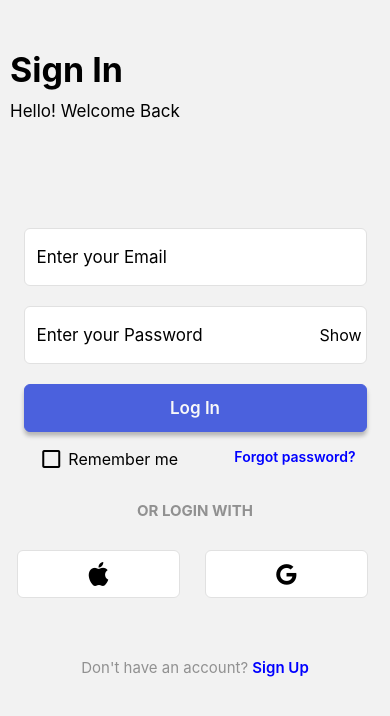
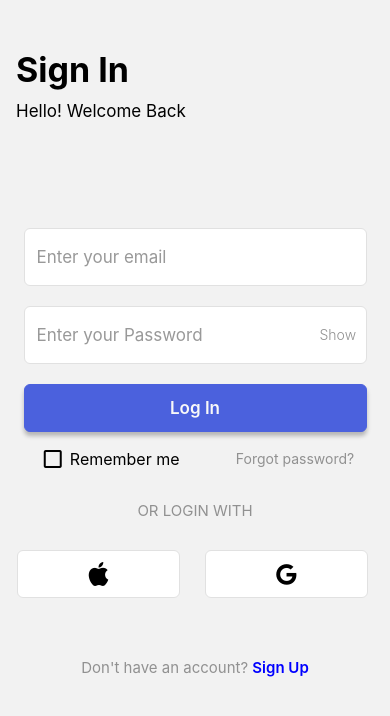
Before and after one commit to huylys12/smart-lighting-control-system, a React Native app in the folder client/: screen /LogIn in a window 390 px wide. Shown: the top 716 px of the page. Built offline with nearby package versions, Linux system fonts and the light colour scheme.

Commit message:
Add files via upload

```diff
--- a/client/src/screens/authentication/LogInScreen.js
+++ b/client/src/screens/authentication/LogInScreen.js
@@ -9,29 +9,97 @@ export default function LogInScreen({navigation}) {
   const toggleShowPassword = () => {
     setShowPassword(!showPassword);
   };
+  const [isFocusedEmail, setIsFocusedEmail] = useState(false);
+  const [isFocusedPassword, setisFocusedPassword] = useState(false);
+  const [isValidEmail, setIsValidEmail] = useState(true);
+  const [isValidPassword, setIsValidPassword] = useState(true);
+  const [password, setPassword] = useState('');
+  const [showNotification, setShowNotification] = useState(false);
 
 
+  const handleFocusEmail = () => setIsFocusedEmail(true);
+  const handleBlurEmail = () => setIsFocusedEmail(false);
 
+  const handleFocusPassword = () => setisFocusedPassword(true);
+  const handleBlurPassword = () => setisFocusedPassword(false);
 
+  const checkEmailValidity = (email) => {
+    setIsValidEmail(email.includes('@'));
+    if (email.indexOf('@') === -1) {
+      setIsValidEmail(false);
+    } else {
+      setIsValidEmail(true);
+    }
+  };
+  const checkPasswordValidity = (password) => {
+    setIsValidPassword(password.length >= 8);
+    if (password.length >= 8) {
+      setShowNotification(false);
+    } else {
+      setShowNotification(true);
+    }
+  };
   return (
     <View style={styles.container}>
       <Text style={styles.signUpText}>Sign In</Text>
       <Text style={styles.welcomeText}>Hello! Welcome Back</Text>
 
 
-      <View style={styles.inputBox}>
-        <TextInput placeholder="Enter your Email" style={styles.input}/>
+      <View style={[styles.inputBox,!isValidEmail && styles.invalidInput]}>
+    {isFocusedEmail && <Text style={styles.title}>Email Address</Text>}
+    <TextInput
+      placeholder="Enter your email"
+      style={[
+        styles.input
+      ]}
+      onFocus={handleFocusEmail}
+      onBlur={handleBlurEmail}
+      placeholderTextColor={isFocusedEmail ? 'transparent' : '#999999'}
+      onChangeText={checkEmailValidity}
+    />
+
+  </View>
+  {!isValidEmail && (
+      <View style={styles.notificationBox}>
+        <Text style={styles.notificationText}>
+          Email address must include @ symbol.
+        </Text>
+
       </View>
-
-      <View style={styles.inputBox}>
-        <TextInput placeholder="Enter your Password" secureTextEntry={!showPassword} style={styles.input}/>
+    )}
+      <View style={[styles.inputBox,!isValidPassword && { borderColor: 'red' }]}>
+      {isFocusedPassword && <Text style={styles.title}>Password</Text>}
+        <TextInput placeholder="Enter your Password"
+        secureTextEntry={!showPassword} style={styles.input}
+        onFocus={handleFocusPassword}
+          onBlur={handleBlurPassword}
+          placeholderTextColor={isFocusedPassword ? 'transparent' : '#999999'}
+          onChangeText={(text) => {
+            setPassword(text);
+            checkPasswordValidity(text);
+          }}
+        />
         <TouchableOpacity style={styles.showButton} onPress={toggleShowPassword}>
           <Text style={styles.showButtonText}>{showPassword ? 'Hide' : 'Show'}</Text>
         </TouchableOpacity>
       </View>
+      {showNotification && (
+      <View style={styles.notificationBox}>
+        <Text style={styles.notificationText}>
+          Password must be at least 8 characters long.
+        </Text>
+        <TouchableOpacity
+          style={styles.notificationButton}
+          onPress={() => setShowNotification(false)}
+        >
 
-      <TouchableOpacity style={styles.signUpButton} >
-        <Text style={styles.signUpButtonText} >Log In</Text>
+        </TouchableOpacity>
+      </View>
+    )}
+      <TouchableOpacity style={styles.signUpButton} onPress={() => { if (isValidEmail && isValidPassword) {
+      navigation.navigate('SignUp');
+    }}}>
+        <Text style={styles.signUpButtonText}>Log In</Text>
       </TouchableOpacity>
       <View style={styles.rememberMeContainer}>
       <CheckBox
@@ -74,10 +142,30 @@ const styles = StyleSheet.create({
     justifyContent: 'center',
 
   },
+  notificationBox: {
+
+    borderColor: '#FF4D4D',
+    borderRadius: 5,
+    flexDirection: 'row',
+    alignItems: 'center',
+    justifyContent: 'center',
+    paddingHorizontal: 10,
+    paddingVertical: 5,
+    marginTop: 15,
+  },
+  notificationText: {
+    color: '#FF4D4D',
+    fontSize: 14,
+    fontWeight: 'bold',
+  },
+  notificationButton: {
+    display: 'none',
+  },
+
   signUpText: {
     position: 'absolute',
     top: 50,
-    left: 10,
+    left: 16,
     width: 132,
     height: 40,
     fontWeight: '700',
@@ -88,13 +176,28 @@ const styles = StyleSheet.create({
   welcomeText: {
     position: 'absolute',
     top: 100,
-    left: 10,
+    left: 16,
     width: 343,
     height: 39,
     fontWeight: '400',
     fontSize: 17,
     lineHeight: 22,
     color: '#000000',
+
+  },
+  title: {
+    position: 'absolute',
+    top: 4,
+    left: 8,
+    fontSize: 12,
+    color: '#999999',
+    backgroundColor: '#FFFFFF',
+    paddingHorizontal: 5,
+  },
+  invalidInput: {
+    borderWidth: 1,
+    borderColor: 'red',
+    borderRadius: 5
   },
   inputBox: {
     marginTop: 20,
@@ -123,9 +226,9 @@ const styles = StyleSheet.create({
     borderRadius: 6,
   },
   showButtonText: {
-    fontWeight: 'normal',
-    fontSize: 16,
-    color: '#000000',
+    fontWeight: '300',
+    fontSize: 14,
+    color: '#919191',
   },
 
   signUpButton: {
@@ -184,8 +287,9 @@ const styles = StyleSheet.create({
   },
   forgotPasswordText: {
     marginLeft: -140,
-    color: 'blue',
-    fontWeight: '600',
+    marginTop:5,
+    color: '#919191',
+    fontWeight: '400',
     left:180,
   },
   orContainer: {
@@ -221,7 +325,7 @@ orText: {
   marginLeft: 5,
   marginRight: 5,
   top:10,
-  fontWeight:'bold',
+  fontWeight:'normal',
 },
 box: {
   width: 163,
--- a/client/src/screens/authentication/SignUpScreen.js
+++ b/client/src/screens/authentication/SignUpScreen.js
@@ -10,7 +10,41 @@ export default function SignUpScreen({navigation}) {
   };
 
 
+  const [isFocusedName, setIsFocusedName] = useState(false);
+  const [isFocusedEmail, setIsFocusedEmail] = useState(false);
+  const [isFocusedPassword, setisFocusedPassword] = useState(false);
+  const [isValidEmail, setIsValidEmail] = useState(true);
+  const [isValidPassword, setIsValidPassword] = useState(true);
+  const [password, setPassword] = useState('');
+  const [showNotification, setShowNotification] = useState(false);
 
+
+
+  const handleFocusName = () => setIsFocusedName(true);
+  const handleBlurName = () => setIsFocusedName(false);
+
+  const handleFocusEmail = () => setIsFocusedEmail(true);
+  const handleBlurEmail = () => setIsFocusedEmail(false);
+
+  const handleFocusPassword = () => setisFocusedPassword(true);
+  const handleBlurPassword = () => setisFocusedPassword(false);
+
+  const checkPasswordValidity = (password) => {
+    setIsValidPassword(password.length >= 8);
+    if (password.length >= 8) {
+      setShowNotification(false);
+    } else {
+      setShowNotification(true);
+    }
+  };
+  const checkEmailValidity = (email) => {
+    setIsValidEmail(email.includes('@'));
+    if (email.indexOf('@') === -1) {
+      setIsValidEmail(false);
+    } else {
+      setIsValidEmail(true);
+    }
+  };
 
   return (
     <View style={styles.container}>
@@ -18,20 +52,71 @@ export default function SignUpScreen({navigation}) {
       <Text style={styles.welcomeText}>Hello! Welcome Back</Text>
 
       <View style={styles.inputBox}>
-        <TextInput placeholder="Enter your name" style={styles.input}/>
+        {isFocusedName && <Text style={styles.title}>Full Name</Text>}
+        <TextInput
+          placeholder="Enter your name"
+          style={styles.input}
+          onFocus={handleFocusName}
+          onBlur={handleBlurName}
+          placeholderTextColor={isFocusedName ? 'transparent' : '#999999'}
+        />
       </View>
-      <View style={styles.inputBox}>
-        <TextInput placeholder="Enter your Email" style={styles.input}/>
+      <View style={[styles.inputBox,!isValidEmail && styles.invalidInput]}>
+    {isFocusedEmail && <Text style={styles.title}>Email Address</Text>}
+    <TextInput
+      placeholder="Enter your email"
+      style={[
+        styles.input
+      ]}
+      onFocus={handleFocusEmail}
+      onBlur={handleBlurEmail}
+      placeholderTextColor={isFocusedEmail ? 'transparent' : '#999999'}
+      onChangeText={checkEmailValidity}
+    />
+
+  </View>
+  {!isValidEmail && (
+      <View style={styles.notificationBox}>
+        <Text style={styles.notificationText}>
+          Email address must include @ symbol.
+        </Text>
+
       </View>
+    )}
       <Text style={styles.passwordInfo}>You will use this email address to log in.</Text>
-      <View style={styles.inputBox}>
-        <TextInput placeholder="Enter your Password" secureTextEntry={!showPassword} style={styles.input}/>
+      <View style={[styles.inputBox,!isValidPassword && { borderColor: 'red' }]}>
+      {isFocusedPassword && <Text style={styles.title}>Password</Text>}
+        <TextInput placeholder="Enter your Password"
+        secureTextEntry={!showPassword} style={styles.input}
+        onFocus={handleFocusPassword}
+          onBlur={handleBlurPassword}
+          placeholderTextColor={isFocusedPassword ? 'transparent' : '#999999'}
+          onChangeText={(text) => {
+            setPassword(text);
+            checkPasswordValidity(text);
+          }}
+        />
         <TouchableOpacity style={styles.showButton} onPress={toggleShowPassword}>
           <Text style={styles.showButtonText}>{showPassword ? 'Hide' : 'Show'}</Text>
         </TouchableOpacity>
       </View>
+      {showNotification && (
+      <View style={styles.notificationBox}>
+        <Text style={styles.notificationText}>
+          Password must be at least 8 characters long.
+        </Text>
+        <TouchableOpacity
+          style={styles.notificationButton}
+          onPress={() => setShowNotification(false)}
+        >
+
+        </TouchableOpacity>
+      </View>
+    )}
       <Text style={styles.passwordInfo}>Your password must have at least 8 characters</Text>
-      <TouchableOpacity style={styles.signUpButton} onPress={() => navigation.navigate('LogIn')}>
+      <TouchableOpacity style={styles.signUpButton} onPress={() => { if (isValidEmail && isValidPassword) {
+      navigation.navigate('LogIn');
+    }}}>
         <Text style={styles.signUpButtonText}>Sign Up</Text>
       </TouchableOpacity>
       <Text style={styles.agreementText}>
@@ -53,10 +138,31 @@ const styles = StyleSheet.create({
     justifyContent: 'center',
 
   },
+ notificationBox: {
+
+    borderColor: '#FF4D4D',
+    borderRadius: 5,
+    flexDirection: 'row',
+    alignItems: 'center',
+    justifyContent: 'center',
+    paddingHorizontal: 10,
+    paddingVertical: 5,
+    marginTop: 15,
+  },
+  notificationText: {
+    color: '#FF4D4D',
+    fontSize: 14,
+    fontWeight: 'bold',
+  },
+  notificationButton: {
+    display: 'none',
+  },
+
+
   signUpText: {
     position: 'absolute',
     top: 50,
-    left: 10,
+    left: 16,
     width: 132,
     height: 40,
     fontWeight: '700',
@@ -67,13 +173,27 @@ const styles = StyleSheet.create({
   welcomeText: {
     position: 'absolute',
     top: 100,
-    left: 10,
+    left: 16,
     width: 343,
     height: 39,
     fontWeight: '400',
     fontSize: 17,
     lineHeight: 22,
     color: '#000000',
+  },
+  title: {
+    position: 'absolute',
+    top: 4,
+    left: 8,
+    fontSize: 12,
+    color: '#999999',
+    backgroundColor: '#FFFFFF',
+    paddingHorizontal: 5,
+  },
+  invalidInput: {
+    borderWidth: 1,
+    borderColor: 'red',
+    borderRadius: 5
   },
   inputBox: {
     marginTop: 20,
@@ -102,9 +222,9 @@ const styles = StyleSheet.create({
     borderRadius: 6,
   },
   showButtonText: {
-    fontWeight: 'normal',
-    fontSize: 16,
-    color: '#000000',
+    fontWeight: '300',
+    fontSize: 14,
+    color: '#919191',
   },
   passwordInfo: {
     width: 343,
--- a/client/src/screens/authentication/WelcomeScreen.js
+++ b/client/src/screens/authentication/WelcomeScreen.js
@@ -35,32 +35,32 @@ const styles = StyleSheet.create({
     justifyContent: 'center',
 
   },
-  Welcometext:{
+  Welcometext: {
+  paddingLeft: 16,
   width: 293,
   height: 40,
   fontWeight: '700',
   fontSize: 34,
   color: '#1B1B1B',
   marginBottom: 20,
-    marginRight:60,
+  marginRight: 60,
 },
-  text:{
+text: {
   width: 293,
-
+  paddingLeft: 16,
   fontWeight: 'normal',
   fontSize: 17,
   color: '#717171',
   marginBottom: 20,
-    marginRight:60,
+  marginRight: 60,
 },
-  img:{
+img: {
+  left:16,
   width: 130.5,
   height: 33.7,
-    marginRight:220,
-    marginBottom:30,
+  marginRight: 220,
+  marginBottom: 30,
 },
-
-
 signUpButton: {
   paddingHorizontal: 32,
   paddingVertical: 0,
@@ -71,7 +71,7 @@ const styles = StyleSheet.create({
   borderColor: '#4B61DD',
   borderRadius: 6,
   shadowColor: '#000',
-    top:40,
+  top: 40,
   shadowOffset: {
     width: 0,
     height: 4,
```
Lines whose indentation alone changed are shown as unchanged.
